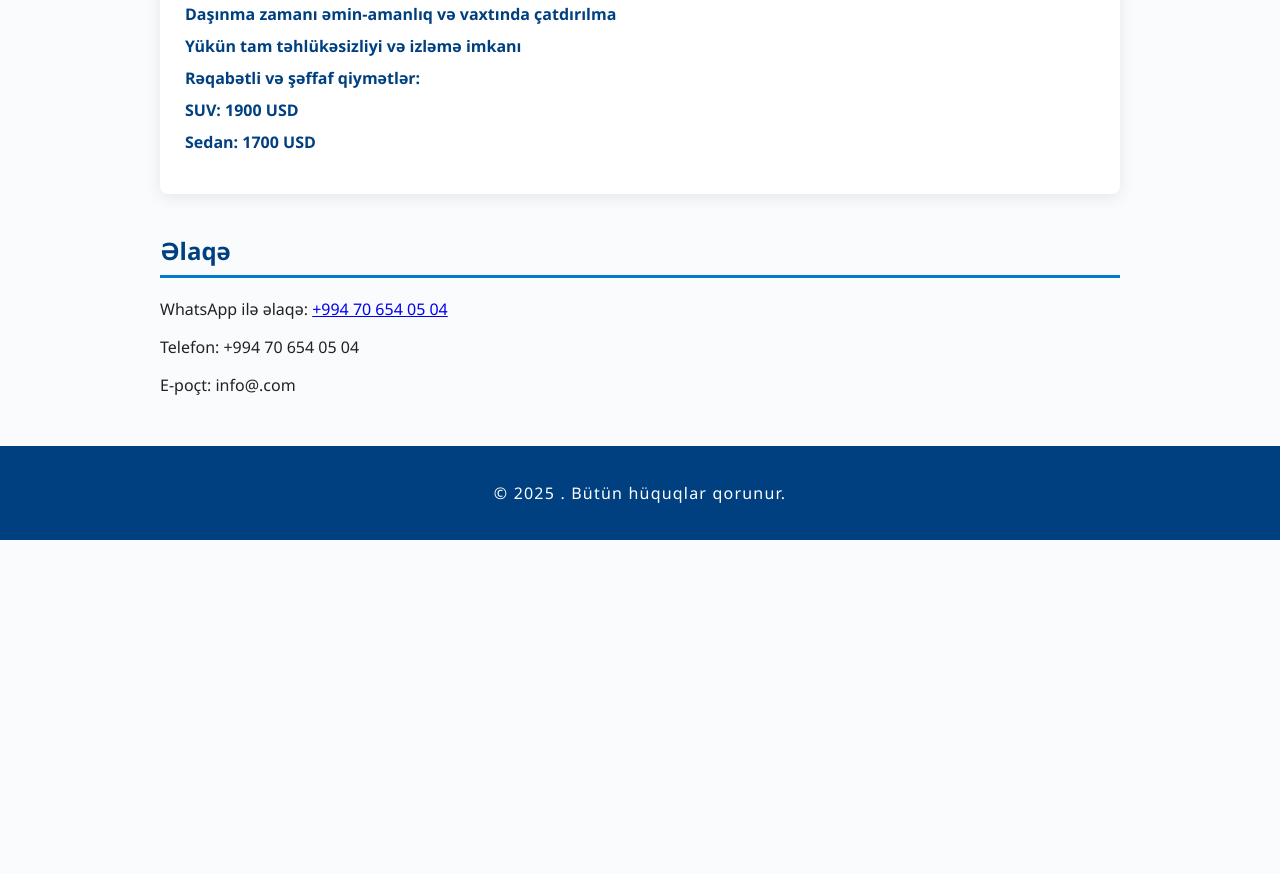
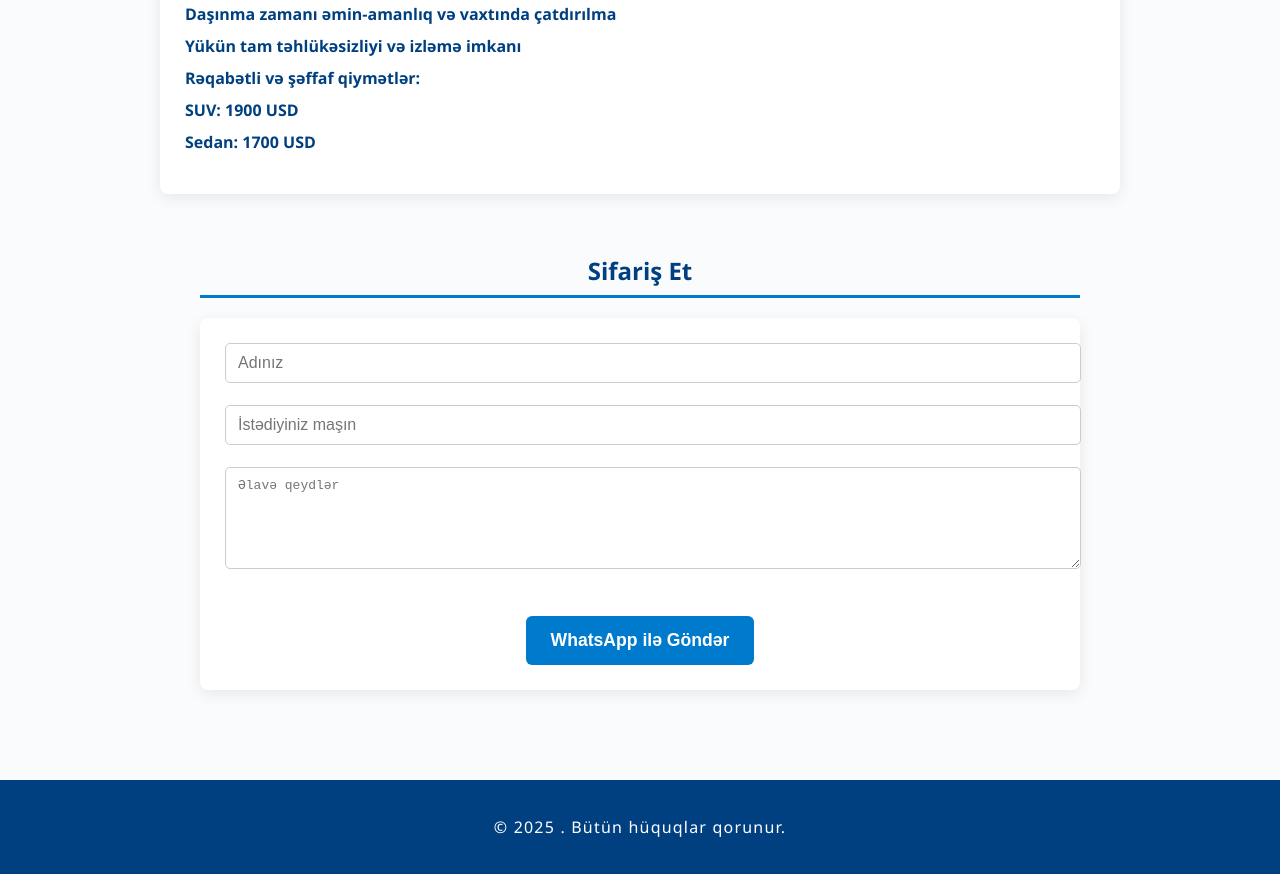
Before and after one commit to cinoto/cin-oto, a plain HTML site: page index.html in a window 1280 px wide. Shown: the part 2290-3164 px from the top of the page. Before the commit the page ends 2830 px from the top, so only its background shows below. Drawn offline with Linux system fonts and the light colour scheme.

Commit message:
Add files via upload

```diff
--- a/index.html
+++ b/index.html
@@ -268,12 +268,36 @@
   </ul>
 </section>
 
-<section id="contact" style="margin-top:40px;">
-  <h2>Əlaqə</h2>
-  <p>WhatsApp ilə əlaqə: <a href="https://wa.me/994706540504" target="_blank" rel="noopener">+994 70 654 05 04</a></p>
-  <p>Telefon: +994 70 654 05 04</p>
-  <p>E-poçt: info@.com</p>
+
+<section id="contact" style="padding: 40px; text-align:center;">
+  <h2>Sifariş Et</h2>
+  <form onsubmit="sendToWhatsApp(); return false;">
+    <input type="text" id="ad" placeholder="Adınız" required><br><br>
+    <input type="text" id="mawin" placeholder="İstədiyiniz maşın" required><br><br>
+    <textarea id="qeyd" placeholder="Əlavə qeydlər" rows="4"></textarea><br><br>
+    <button type="submit">WhatsApp ilə Göndər</button>
+  </form>
 </section>
+
+<script>
+  function sendToWhatsApp() {
+    var ad = document.getElementById("ad").value;
+    var mawin = document.getElementById("mawin").value;
+    var qeyd = document.getElementById("qeyd").value;
+
+    var mesaj = "*Yeni Sifariş*
+" +
+                "👤 Ad: " + ad + "
+" +
+                "🚗 Maşın: " + mawin + "
+" +
+                "📝 Qeyd: " + qeyd;
+
+    var whatsappLink = "https://wa.me/994706540504?text=" + encodeURIComponent(mesaj);
+    window.open(whatsappLink, '_blank');
+  }
+</script>
+
 
 </main>
 
```
